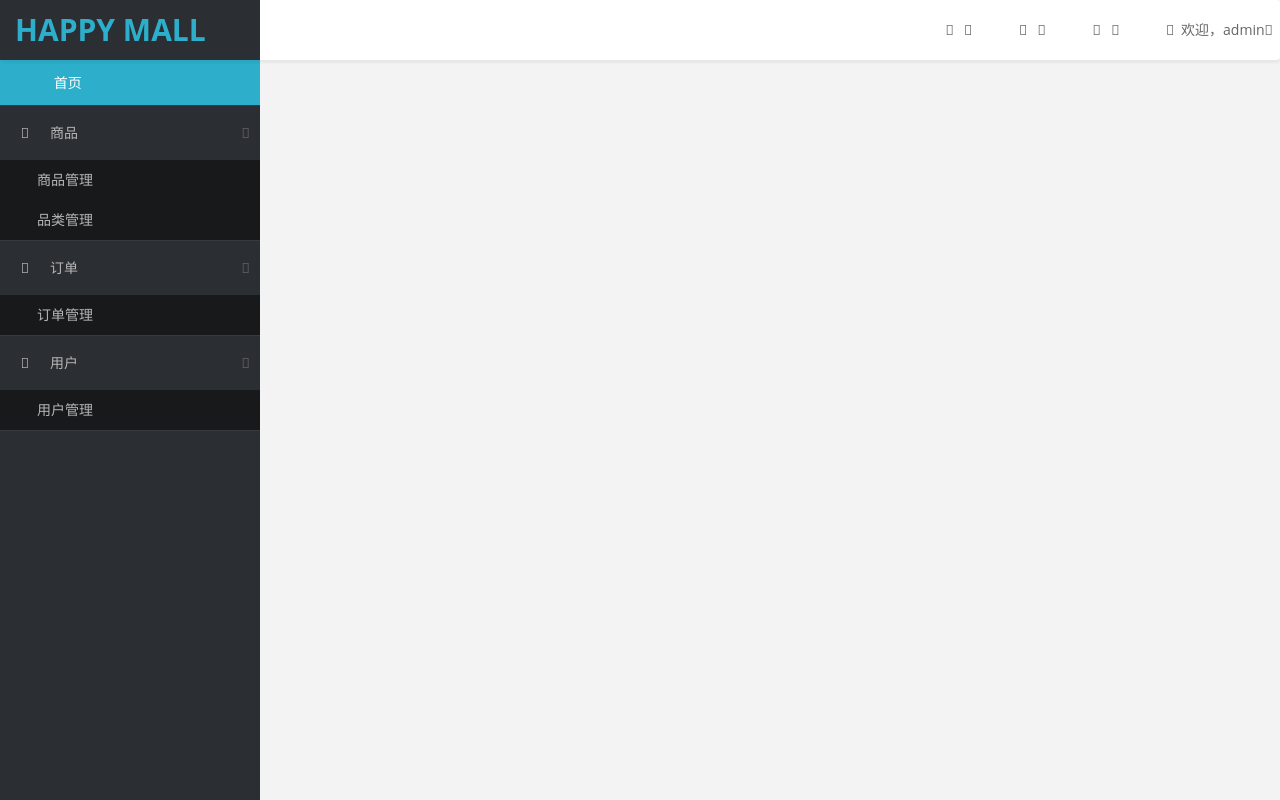
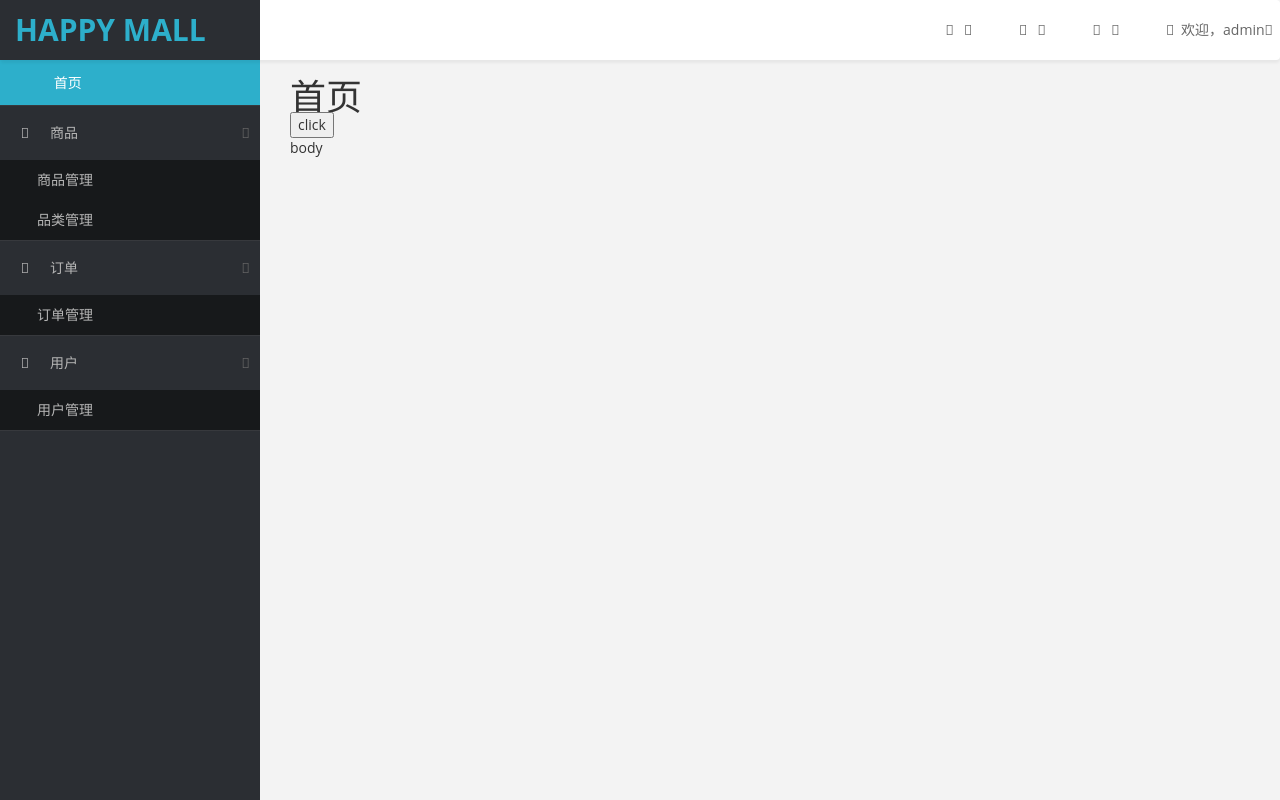
Before and after one commit to yuzhixi/manage, a React app: page / in a window 1280 px wide. Built offline with nearby package versions, Linux system fonts and the light colour scheme; some icons are missing.

Commit message:
add page-title

```diff
--- /dev/null
+++ b/src/component/page-title/index.jsx
@@ -0,0 +1,19 @@
+import React from 'react'
+
+class PageTitle extends React.Component{
+    constructor(props){
+        super(props)
+    }
+    render(){
+        return (
+            <div className='row'>
+                <div className="col-md-12">
+                    <h1>{this.props.title}</h1>
+                    {this.props.children}
+                </div>
+            </div>
+        )
+    }
+}
+
+export default PageTitle;
--- a/src/page/home/index.jsx
+++ b/src/page/home/index.jsx
@@ -1,12 +1,21 @@
 import React from 'react'
 import ReactDOM from 'react-dom'
 import { BrowserRouter as Router, Route, Link, Switch } from "react-router-dom"
+import PageTitle from 'component/page-title/index.jsx'
+
 
 class Home extends React.Component{
     render(){
         return (
-            <div>
-                Home
+            <div id="page-wrapper">
+                <PageTitle title="首页">
+                    <button>click</button>
+                </PageTitle>
+                <div className='row'>
+                    <div className="col-md-12">
+                        body
+                    </div>
+                </div>
             </div>
         )
     }
```
Also changed, not shown: src/component/nav-side/index.jsx (+0 -8 lines).
